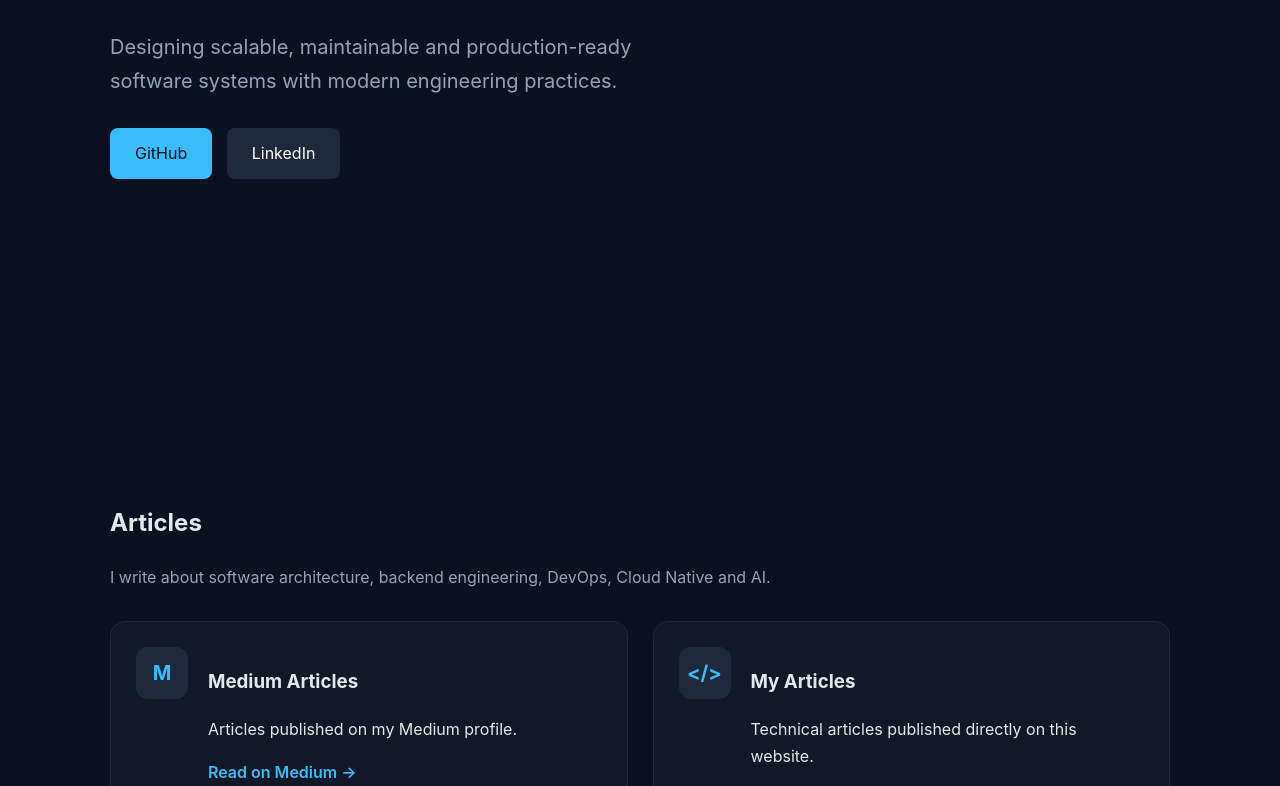
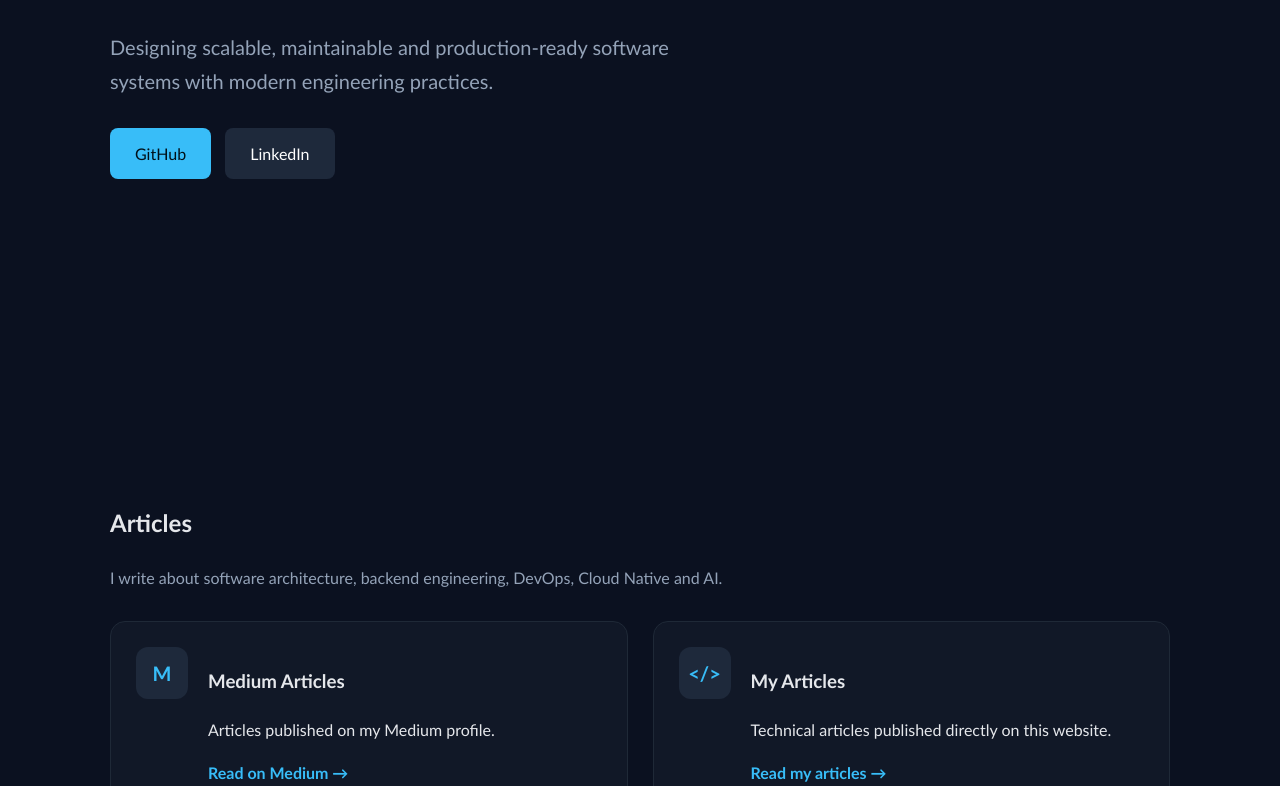
Before and after one commit to alirezatabesh/alirezatabesh.github.io, a plain HTML site: page index.html in a window 1280 px wide. Shown: the part 437-1223 px from the top of the page. Drawn offline with Linux system fonts and the light colour scheme.

Commit message:
Update style.css

```diff
--- a/style.css
+++ b/style.css
@@ -8,7 +8,7 @@ html {
 
 body {
     margin: 0;
-    font-family: Inter, Segoe UI, Arial, sans-serif;
+    font-family: Calibri, Tahoma, Inter, Segoe UI, Arial, sans-serif;
     background: #0b1120;
     color: #e5e7eb;
     line-height: 1.7;
```
